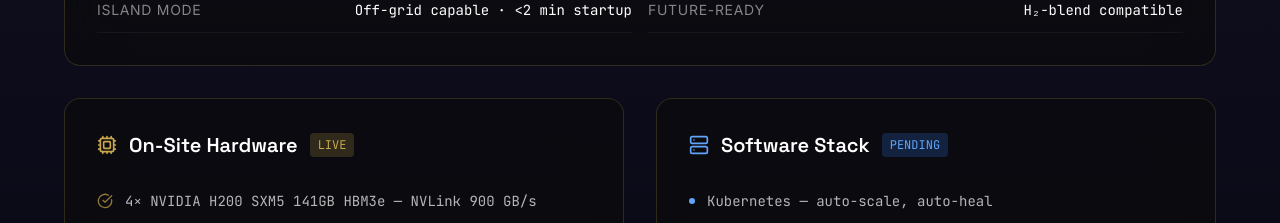
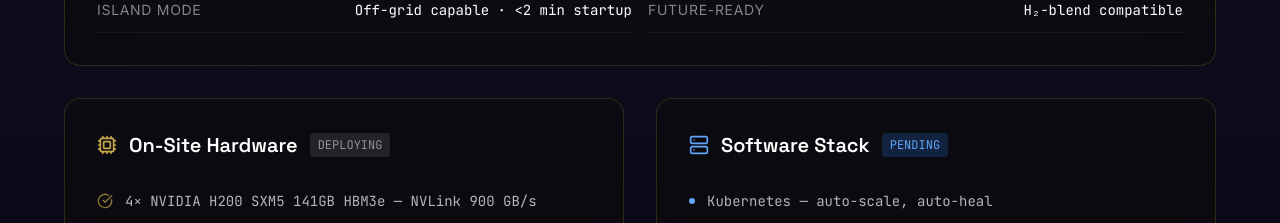
Before and after one commit to Tommy3808/ignum-website, a React (Vite) app: page /investors in a window 1280 px wide. Shown: the part 2500-2723 px from the top of the page. Built offline with nearby package versions, Linux system fonts and the light colour scheme.

Commit message:
fix: Hardware badge LIVE → DEPLOYING

```diff
--- a/src/pages/Investors.tsx
+++ b/src/pages/Investors.tsx
@@ -225,7 +225,7 @@ export default function Investors() {
                 <div className="flex items-center gap-3 mb-6">
                   <Cpu size={20} className="text-gold" />
                   <h3 className="font-display font-semibold text-xl text-white">On-Site Hardware</h3>
-                  <div className="px-2 py-1 bg-gold/20 rounded text-gold text-xs font-mono">LIVE</div>
+                  <div className="px-2 py-1 bg-white/10 rounded text-white/50 text-xs font-mono">DEPLOYING</div>
                 </div>
 
                 <div className="space-y-3">
```
